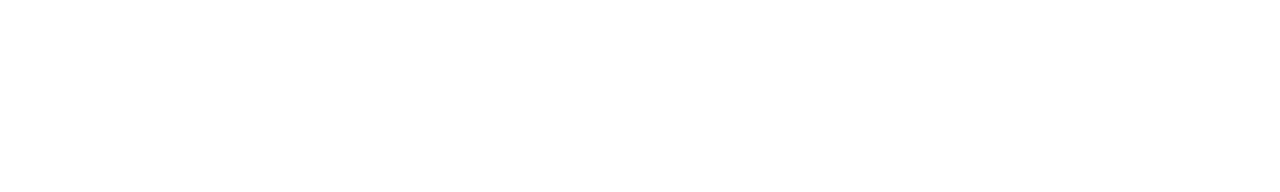
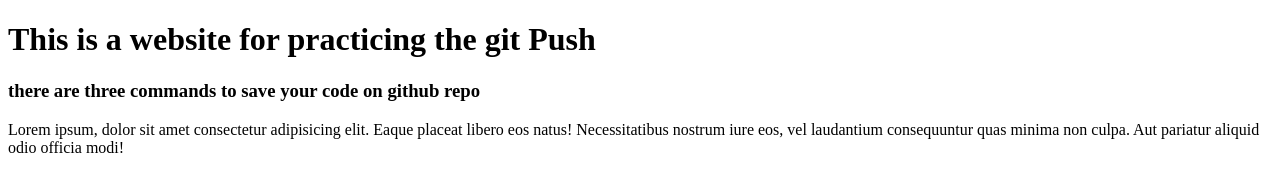
Before and after one commit to sazzad22/secound-repo, a plain HTML site: page secoundGittu.html in a window 1280 px wide. Drawn offline with Linux system fonts and the light colour scheme.

Commit message:
header text added

```diff
--- a/secoundGittu.html
+++ b/secoundGittu.html
@@ -7,6 +7,8 @@
     <title>secound repo</title>
 </head>
 <body>
-
+    <h1>This is a website for practicing the git Push</h1>
+    <h3>there are three commands to save your code on github repo</h3>
+    <p>Lorem ipsum, dolor sit amet consectetur adipisicing elit. Eaque placeat libero eos natus! Necessitatibus nostrum iure eos, vel laudantium consequuntur quas minima non culpa. Aut pariatur aliquid odio officia modi!</p>
 </body>
 </html>
```
